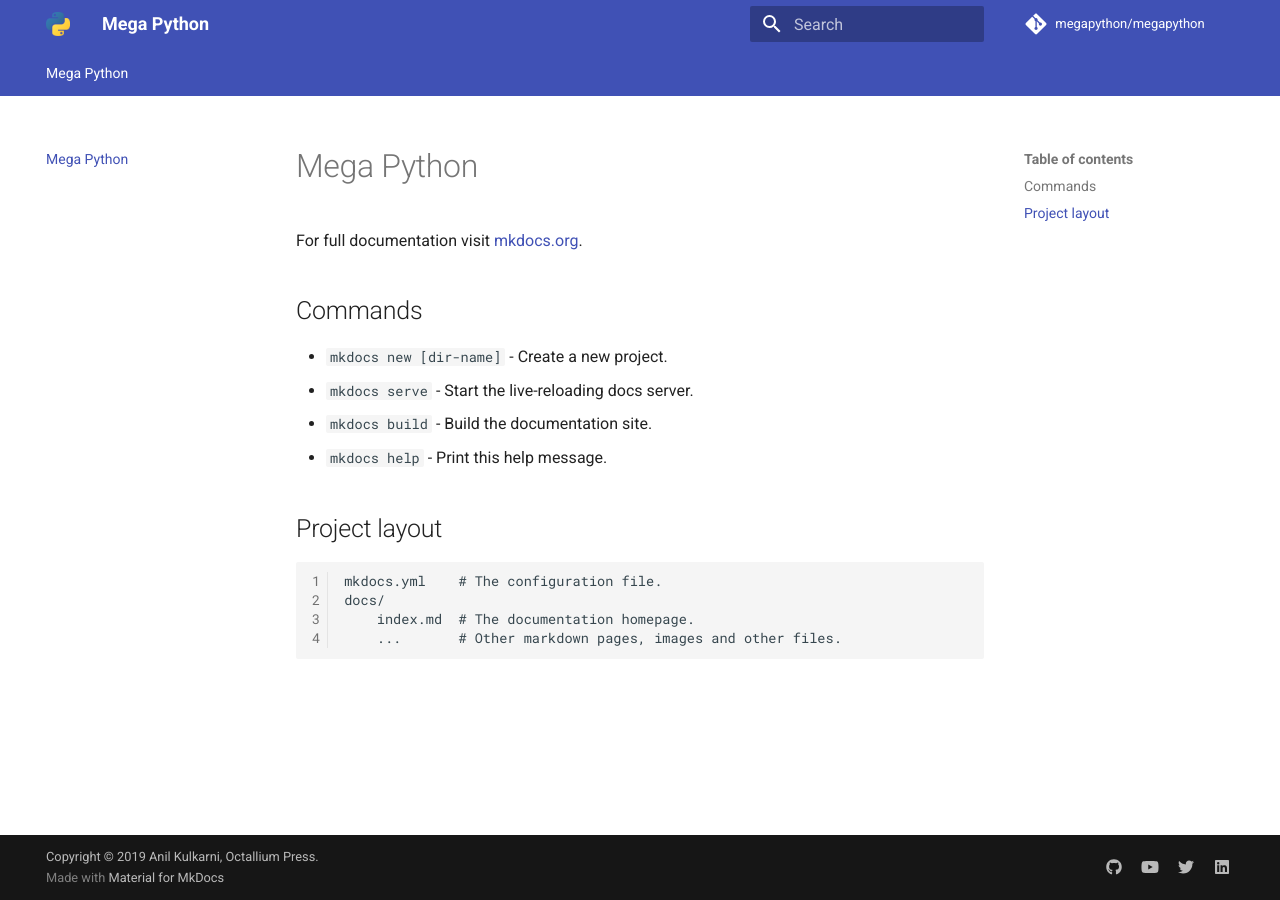
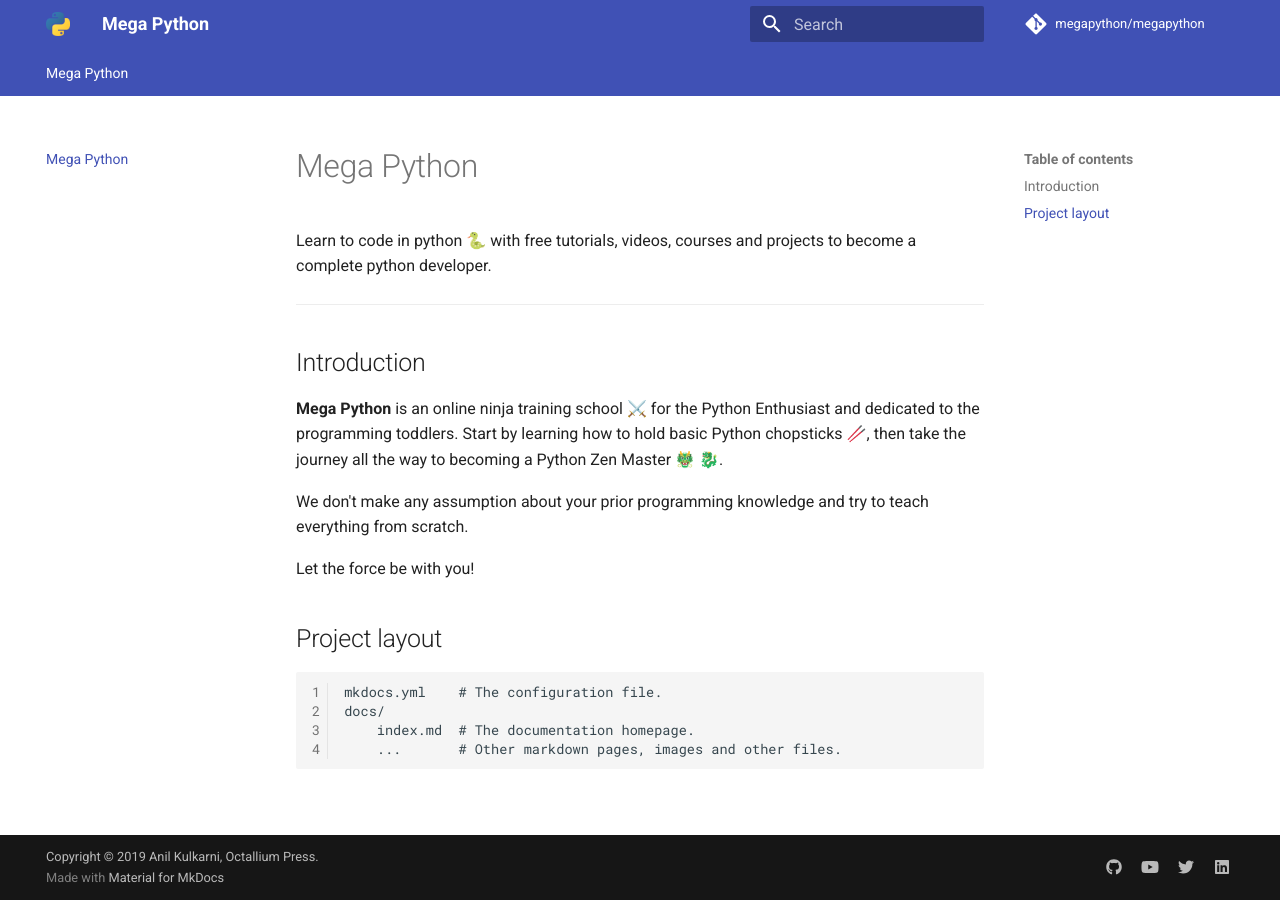
Before and after one commit to megapython/megapython, an MkDocs documentation site: the page built from docs/index.md, in a window 1280 px wide. Built offline with MkDocs 1.6.1 and Material for MkDocs 9.7.7, drawn with Linux system fonts in a browser that asks for light colours; comment, search, counter and statistics services are not loaded.

Commit message:
initial commit

```diff
--- a/docs/index.md
+++ b/docs/index.md
@@ -1,13 +1,16 @@
 # Mega Python
 
-For full documentation visit [mkdocs.org](https://mkdocs.org).
+Learn to code in python 🐍 with free tutorials, videos, courses and projects to become a complete python developer.
 
-## Commands
+<hr>
 
-* `mkdocs new [dir-name]` - Create a new project.
-* `mkdocs serve` - Start the live-reloading docs server.
-* `mkdocs build` - Build the documentation site.
-* `mkdocs help` - Print this help message.
+## Introduction
+
+**Mega Python** is an online ninja training school ⚔️ for the Python Enthusiast and dedicated to the programming toddlers. Start by learning how to hold basic Python chopsticks 🥢, then take the journey all the way to becoming a Python Zen Master 🐲 🐉.
+
+We don't make any assumption about your prior programming knowledge and try to teach everything from scratch.
+
+Let the force be with you!
 
 ## Project layout
 
```
Also changed, not shown: 1 other file.
